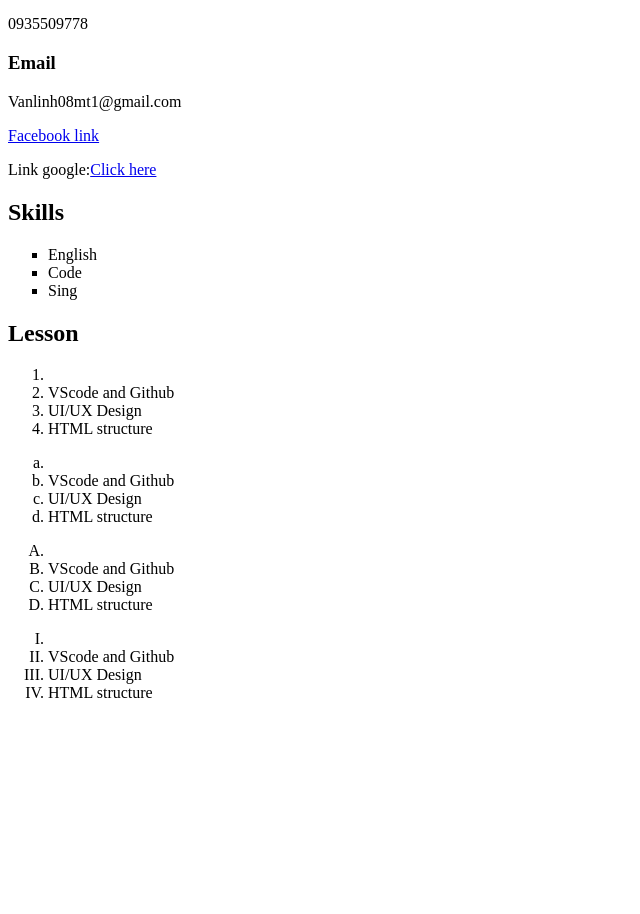
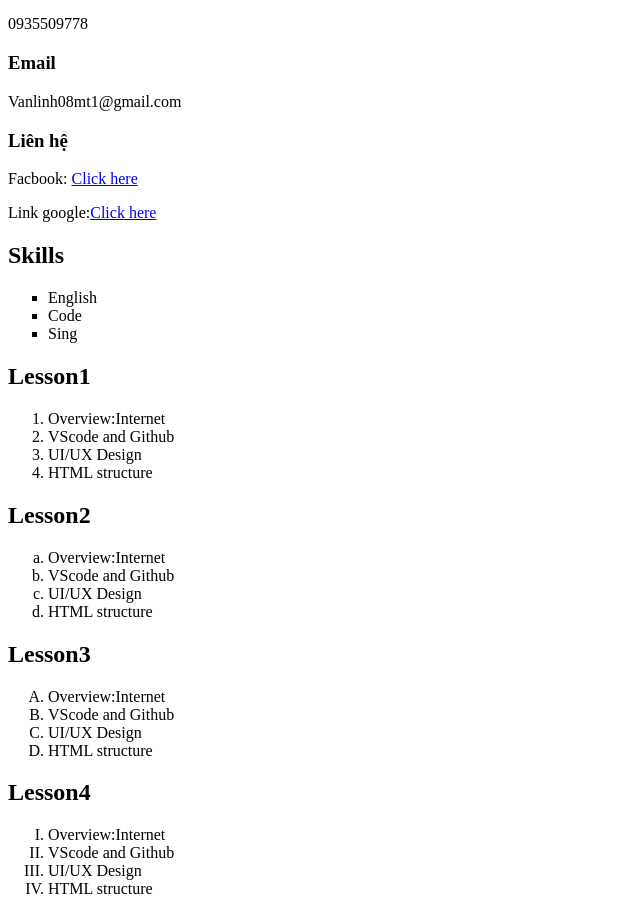
Before and after one commit to vanlinhdang90/codegym, a plain HTML site: page BUOI 4/Portfolio.html in a window 1280 px wide. Shown: the part 701-1615 px from the top of the page, without its empty margins (0-640 px from the left). Before the commit the page ends 1419 px from the top, so only its background shows below. Drawn offline with Linux system fonts and the light colour scheme.

Commit message:
cấu trúc các thẻ html

```diff
--- a/BUOI 4/Portfolio.html
+++ b/BUOI 4/Portfolio.html
@@ -20,8 +20,11 @@
     <p>0935509778</p>
     <h3>Email</h3>
     <p>Vanlinh08mt1@gmail.com</p>
-    <a href="https://www.facebook.com/" target="_blank">Facebook link</a>
+    <h3>Liên hệ</h3>
+    <p>Facbook: <a href="https://www.facebook.com/" target="_blank">Click here</a></p>
+
     <!--<a href=""></a>
+        <a href="https://www.facebook.com/" target="_blank">Facebook link</a>
         Thẻ a thẻ chứa link trong href, nội dung hiển thị tùy ý ghi giữa thẻ a
         Target="_blank"-> kích vào đường dẫn mở tab mới trên trình duyệt
         Target="_self"-> mở trên chính trình duyệt hiện tại
@@ -35,35 +38,41 @@
     <!--có thể lông thẻ a trong thẻ p-->
     <h2>Skills</h2>
     <ul style="list-style-type:square;">
+        <!--stype="list-style-type:square:"-> ký tự đầy dòng chấm vuông,
+            stype="list-style-type:circle:"-> ký tự đầy dòng chấm tròn,
+        -->
         <li>English</li>
         <li>Code</li>
         <li>Sing</li>
     </ul>
 
-    <h2>Lesson</h2>
+    <h2>Lesson1 </h2>
     <ol  type="1">
-        <li></li><Overview:Internet</li>
+        <li>Overview:Internet</li>
         <li>VScode and Github</li>
         <li>UI/UX Design</li>
         <li>HTML structure</li>
     </ol>
     <!-- type=1 theo thứ tự số -->
+    <h2>Lesson2</h2>
     <ol  type="a">
-        <li><Overview:Internet</li>
+        <li>Overview:Internet</li>
         <li>VScode and Github</li>
         <li>UI/UX Design</li>
         <li>HTML structure</li>
     </ol>
     <!--type="a" sắp xếp thep thứ tự a,b,c,d-->
+    <h2>Lesson3</h2>
     <ol  type="A">
-        <li><Overview:Internet</li>
+        <li>Overview:Internet</li>
         <li>VScode and Github</li>
         <li>UI/UX Design</li>
         <li>HTML structure</li>
     </ol>
      <!--type="a" sắp xếp thep thứ tự A,B,C,D-->
+     <h2>Lesson4</h2>
     <ol  type="I">
-        <li><Overview:Internet</li>
+        <li>Overview:Internet</li>
         <li>VScode and Github</li>
         <li>UI/UX Design</li>
         <li>HTML structure</li>
```
